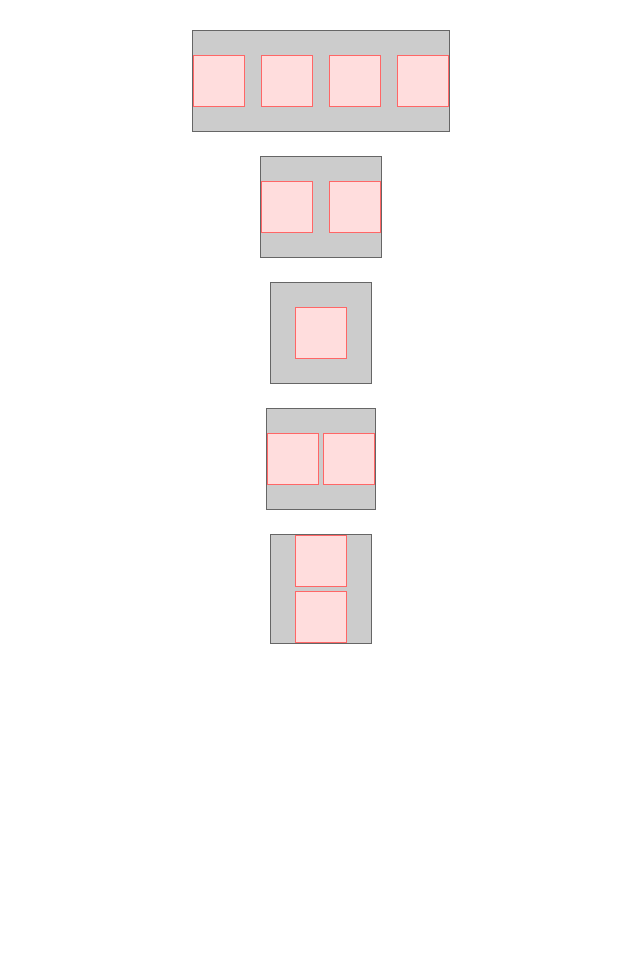
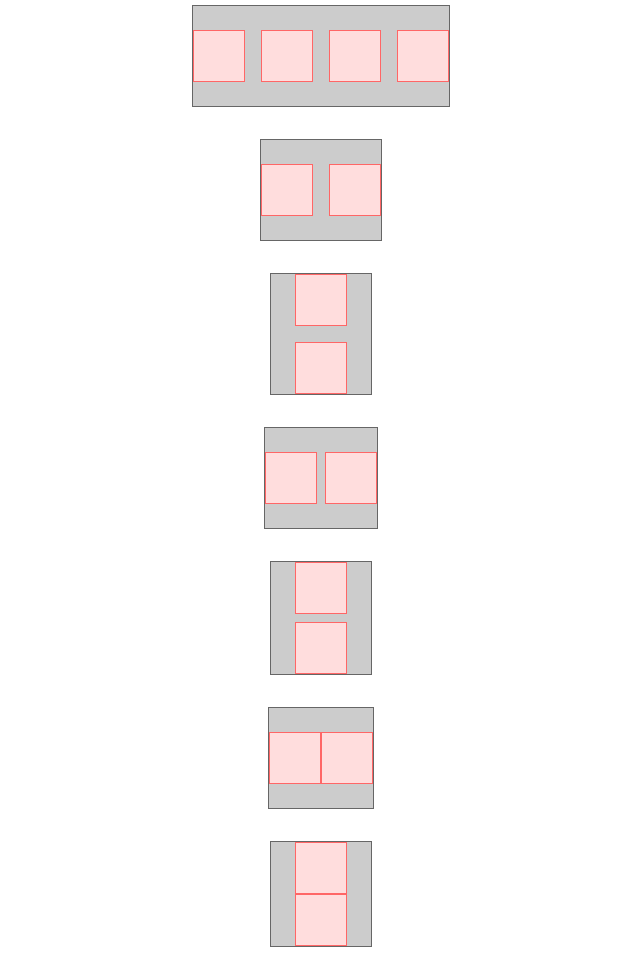
Before and after one commit to nov/flexbox, a plain HTML site: page index.html in a window 1280 px wide. Shown: the part 115-1070 px from the top of the page, without its empty margins (319-959 px from the left). Before the commit the page ends 800 px from the top, so only its background shows below. Drawn offline with Linux system fonts and the light colour scheme.

Commit message:
more samples

```diff
--- a/index.css
+++ b/index.css
@@ -14,7 +14,7 @@
 }
 
 .large-gap {
-  gap: 24px;
+  gap: 32px;
 }
 
 .medium-gap {
@@ -22,12 +22,7 @@
 }
 
 .small-gap {
-  gap: 4px;
-}
-
-.parent {
-  width: 100%;
-  height: 100%;
+  gap: 8px;
 }
 
 .child {
--- a/index.html
+++ b/index.html
@@ -4,7 +4,7 @@
     <link rel="stylesheet" href="index.css" />
   </head>
   <body>
-    <main class="vertical-wrapper large-gap parent">
+    <main class="vertical-wrapper large-gap">
       <h1>Flexbox Playground</h1>
       <div class="horizontal-wrapper medium-gap child">
         <div class="grand-child"></div>
@@ -16,7 +16,8 @@
         <div class="grand-child"></div>
         <div class="grand-child"></div>
       </div>
-      <div class="horizontal-wrapper child">
+      <div class="vertical-wrapper medium-gap child">
+        <div class="grand-child"></div>
         <div class="grand-child"></div>
       </div>
       <div class="horizontal-wrapper small-gap child">
@@ -27,6 +28,14 @@
         <div class="grand-child"></div>
         <div class="grand-child"></div>
       </div>
+      <div class="horizontal-wrapper child">
+        <div class="grand-child"></div>
+        <div class="grand-child"></div>
+      </div>
+      <div class="vertical-wrapper child">
+        <div class="grand-child"></div>
+        <div class="grand-child"></div>
+      </div>
     </main>
   </body>
 </html>
```
